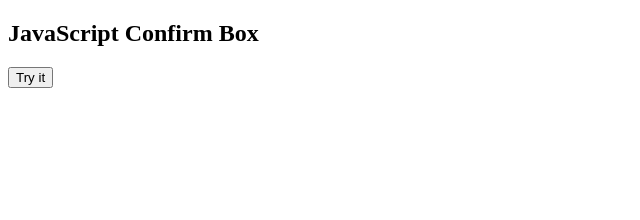
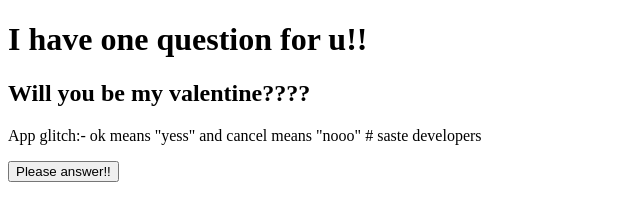
Before and after one commit to vainisha/vw, a plain HTML site: page index.html in a window 1280 px wide. Shown: the whole page, without its empty margins (0-640 px from the left). Drawn offline with Linux system fonts and the light colour scheme.

Commit message:
Update index.html

```diff
--- a/index.html
+++ b/index.html
@@ -1,23 +1,46 @@
 <!DOCTYPE html>
 <html>
 <body>
+<h1>I have one question for u!!
+ </h1>
+<h2> Will you be my valentine????</h2>
+<p>App glitch:- ok means "yess" and cancel means "nooo" # saste developers</p>
+<button onclick="myFunction()">Please answer!!</button>
+<p id="demo"></p>
+<script>
+function myFunction() {
+  let text;
+  if (confirm("Please say yes!") == true) {
+    text = "You pressed OK! So babe u don't have any other option now you said yes today on this website so i have the proof also ab palat nhi skta ";
 
-<h2>JavaScript Confirm Box</h2>
+  }
+  else{
+    if(confirm("please") == false){
+      (confirm("pleaseeeee"));}
+
+    if(confirm("Pleaseeeeeee!") == false){
+      (confirm("pleaseeeeeeeeeeeeeee"));}
+      if(confirm("pleaseeeeeeeeeeeeeeee!!") == false){
+      (confirm("pleaseeeeeeeeeee"));}
+      if(confirm("gand marao") == false){
+      (confirm("acha pleaseee naaa thora sa yess"));}
+      if(confirm("pleaseeeeeeeeee babuu!") == false){
+      (confirm("jaaan pleaseeee"));}
+      if(confirm("pleaseeeeeeeeeeeeeeeeeeeee!") == false){
+      (confirm("bhkkkkk"));}
+      if(confirm("bhkkkkkkkkkkk") == false){
+      (confirm("u don't have any other option!!"));}
+      if(confirm("fuckk uu") == false){
+
+      alert("Now fckk your opinion u have to say yesss !");
+      text = "You pressed OK! So babe u don't have any other option now you said yes today on this website so i have the proof also ab kbi palat ni skta";
+
+       }
+
+    }
 
 
-<button onclick="myFunction()">Try it</button>
-
-<p id="demo"></p>
-
-<script>
-function myFunction() {
-  var txt;
-  if (confirm("Press a button!")) {
-    txt = "You pressed OK!";
-  } else {
-    txt = "You pressed Cancel!";
-  }
-  document.getElementById("demo").innerHTML = txt;
+  document.getElementById("demo").innerHTML = text;
 }
 </script>
 
```
